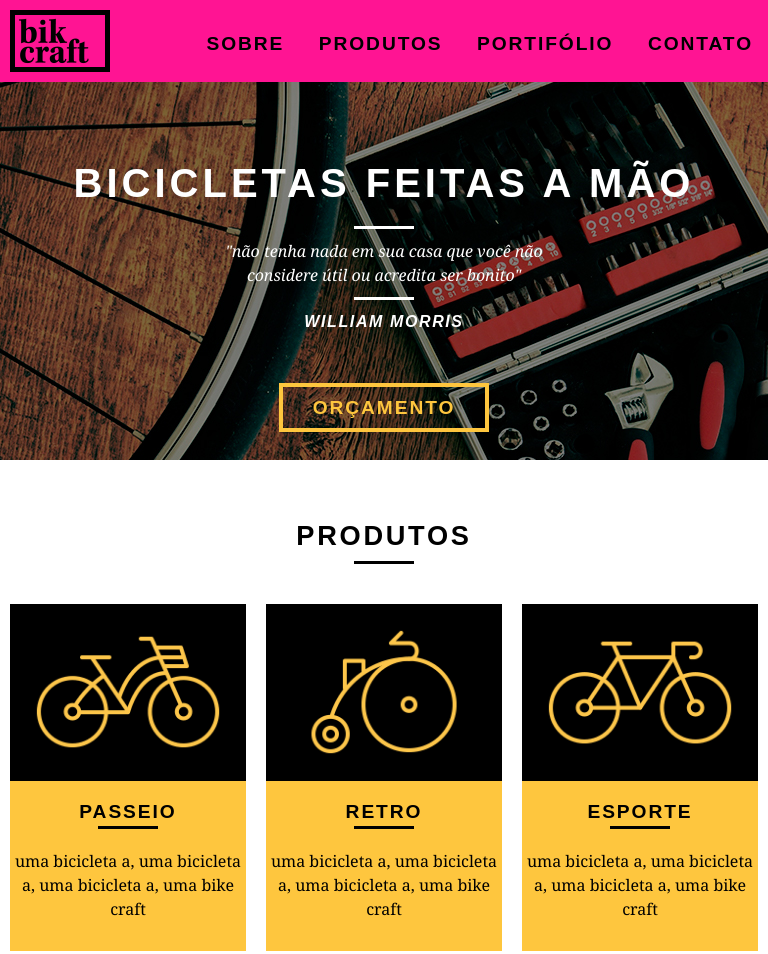
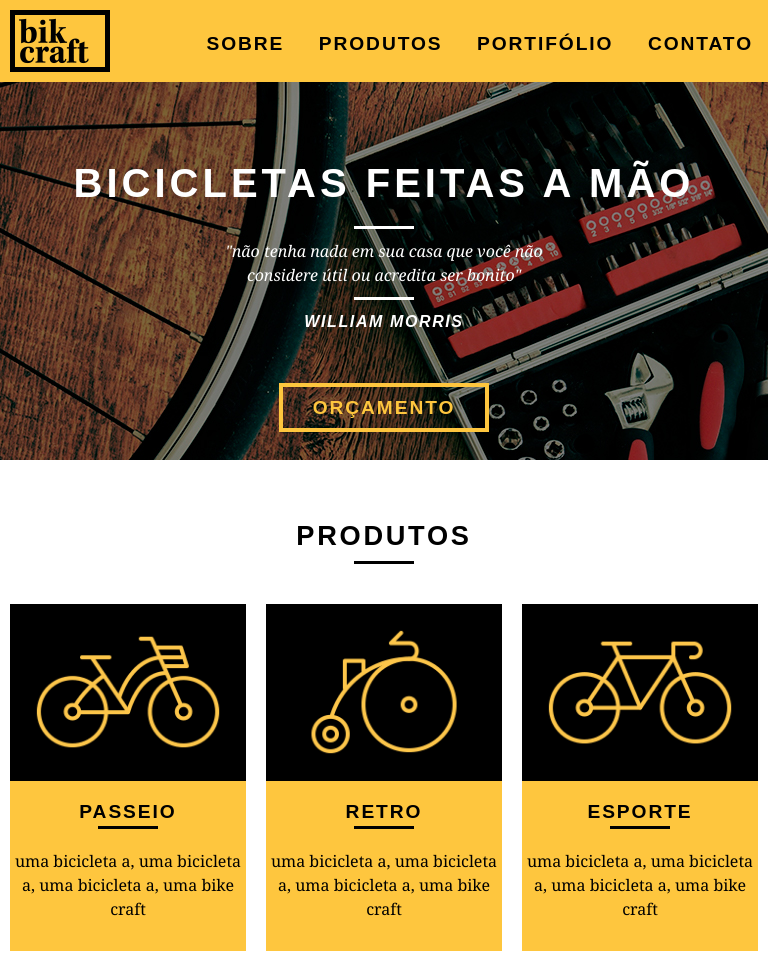
Before and after one commit to IgorRB/bikcraft, a plain HTML site: page index.html in a window 768 px wide. Shown: the top 954 px of the page. Drawn offline with Linux system fonts and the light colour scheme.

Commit message:
Update responsivo.css

```diff
--- a/css/responsivo.css
+++ b/css/responsivo.css
@@ -1,10 +1,6 @@
 /*tablets*/
 
 @media only screen and (min-width: 768px) and (max-width: 959px) {
-
-    .main-header {
-        background-color: deeppink;
-    }
 
     img {
         max-width: 100%;
@@ -71,6 +67,8 @@
     .main-header {
         position: relative;
         float: none;
+
+        background-color: deeppink;
     }
 
     .main-header .container {
```
